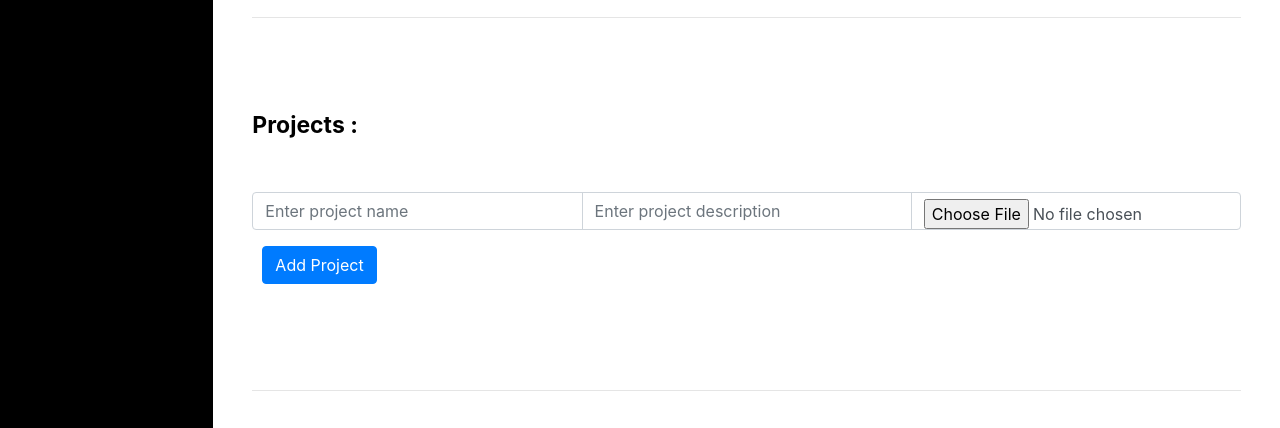
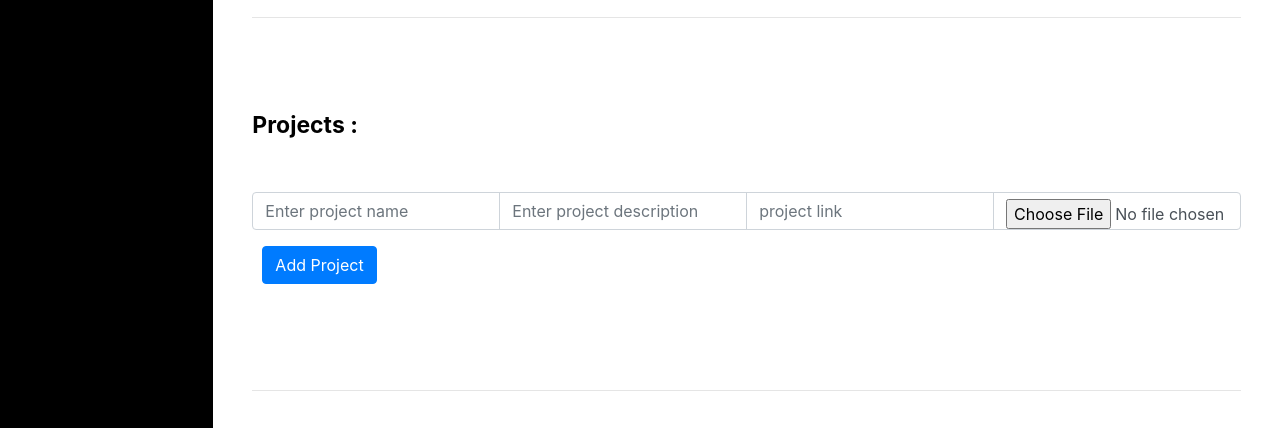
Before and after one commit to Swap9L/wrld.portfolio, a Flask app: template templates/dashboard.html in a window 1280 px wide. Shown: the part 1710-2138 px from the top of the page. Run offline with Flask 3, Linux system fonts and the light colour scheme; the template is opened without the code that fills it, so the values that code supplies are empty; some libraries are stand-ins or nearby versions.

Commit message:
Update dashboard.html

```diff
--- a/templates/dashboard.html
+++ b/templates/dashboard.html
@@ -266,6 +266,7 @@
                 <div class="input-group mb-3">
                     <input type="text" class="form-control" name="projectName" placeholder="Enter project name" required>
                     <input type="text" class="form-control" name="projectDescription" placeholder="Enter project description" required>
+                    <input type="text" class="form-control" name="link" placeholder="project link" required>
                     <input type="file" class="form-control" name="projectImage" placeholder="Enter project image URL" required>
 
                 </div>
```
